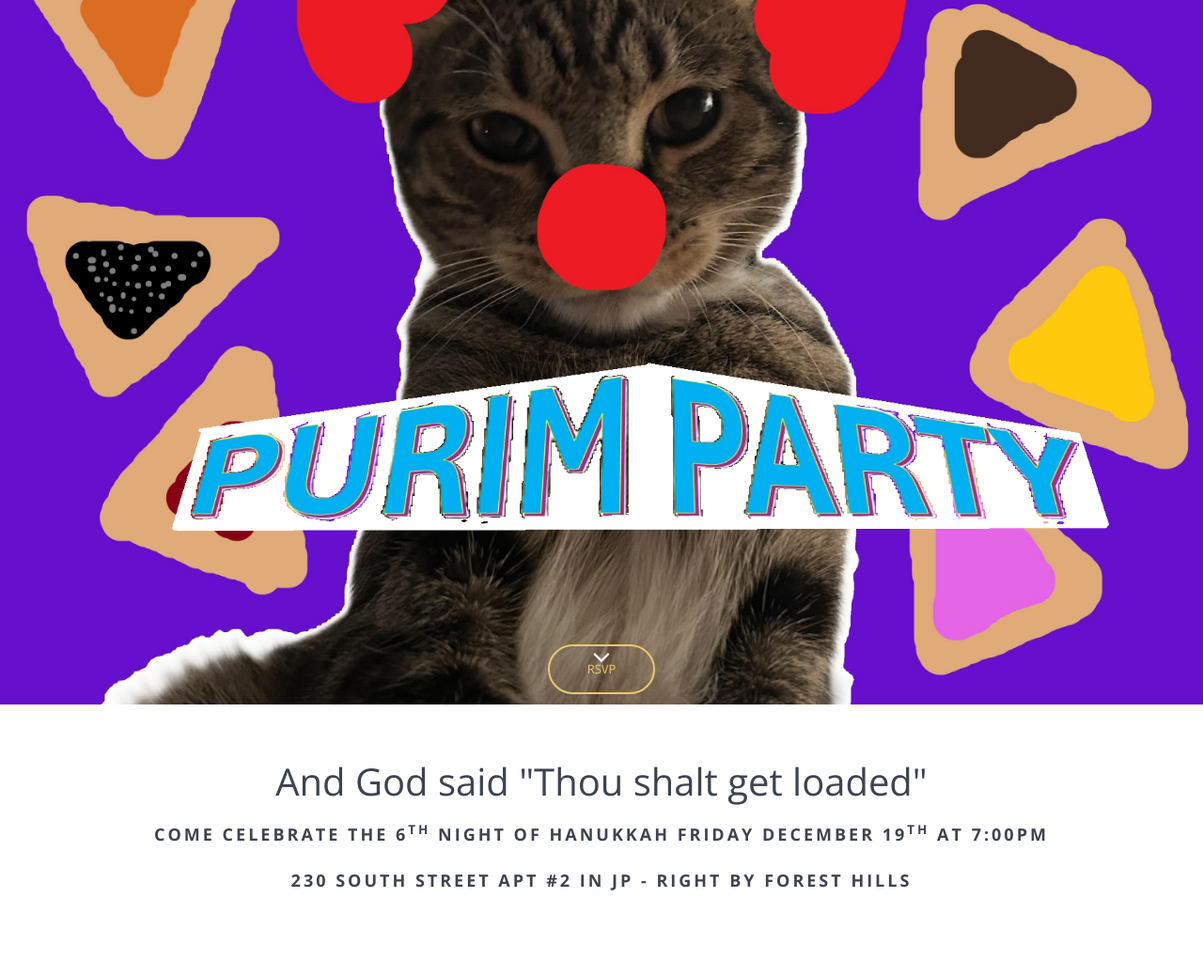
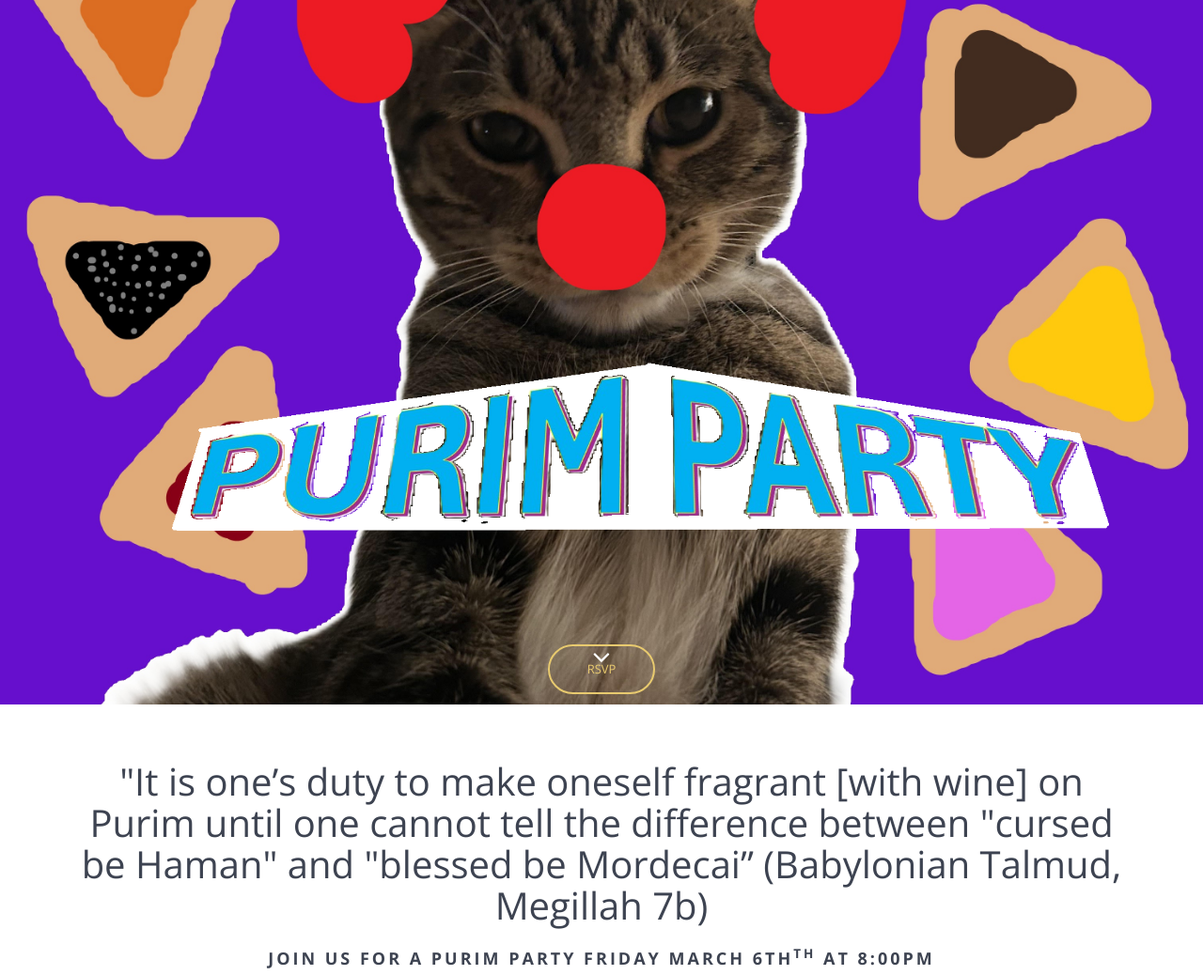
Before and after one commit to 230-south-hannukah-2025/purim-2026-website, a website: page index.html in a window 1280 px wide. Shown: the top 1038 px of the page at 94% size. Drawn offline with nearby package versions, Linux system fonts and the light colour scheme; some packages are replaced by stand-ins of ours; files whose address does not match are found by name.

Commit message:
days work for 1-31-26

```diff
--- a/index.html
+++ b/index.html
@@ -123,8 +123,8 @@
     <div class="container">
         <div class="row">
             <div class="col-md-12 text-center">
-                <h2>And God said "Thou shalt get loaded"</h2>
-                <h3>Come celebrate the 6<sup>th</sup> night of Hanukkah Friday December 19<sup>th</sup> at 7:00pm</h3>
+                <h2>"It is one’s duty to make oneself fragrant [with wine] on Purim until one cannot tell the difference between "cursed be Haman" and "blessed be Mordecai” (Babylonian Talmud, Megillah 7b)</h2>
+                <h3>Join us for a Purim party Friday March 6th<sup>th</sup> at 8:00pm</h3>
                 <h3>230 South Street Apt #2 in JP - Right by Forest Hills</h3>
 
                 <!--<p>Now let's enjoy some fried foods</p>>-->
```
